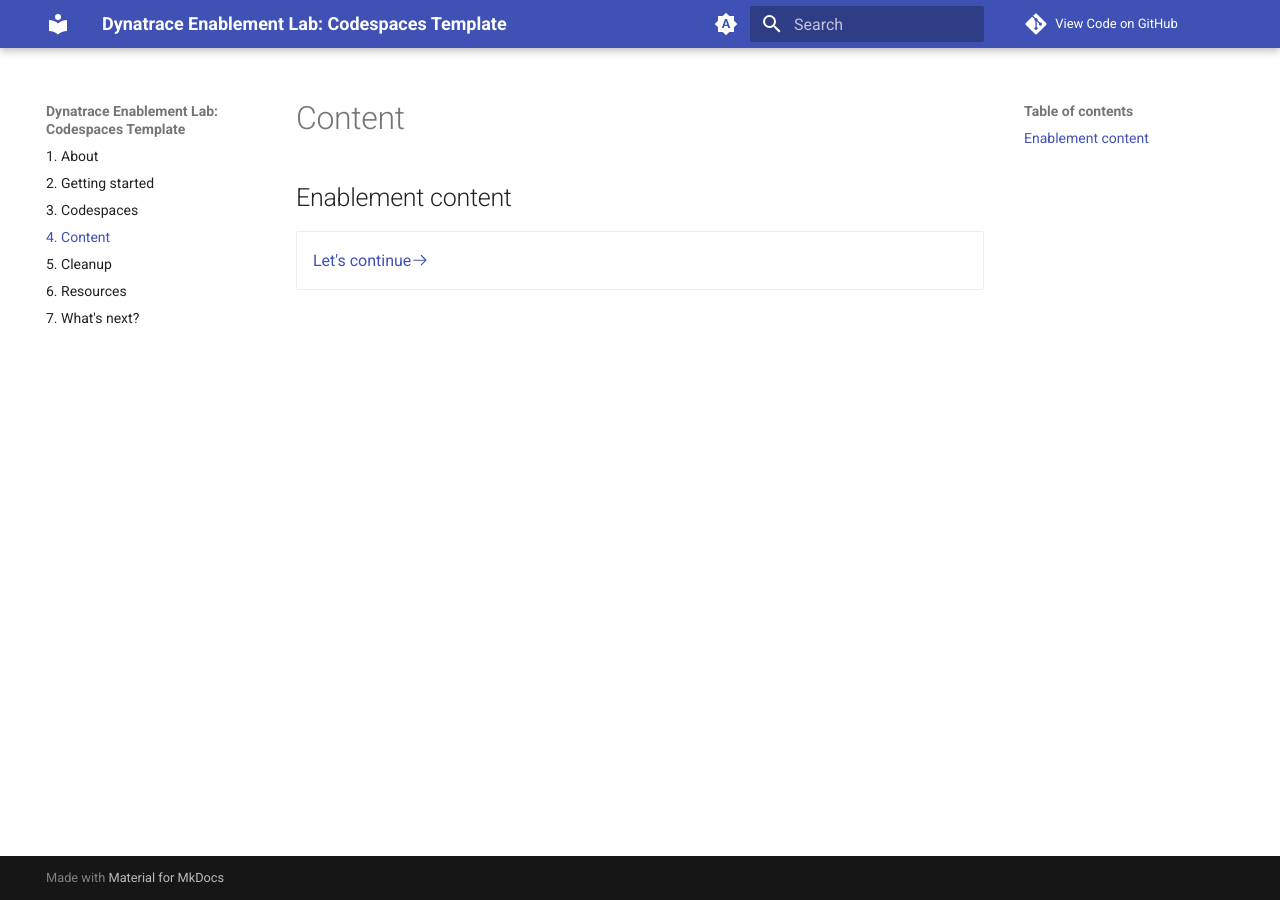
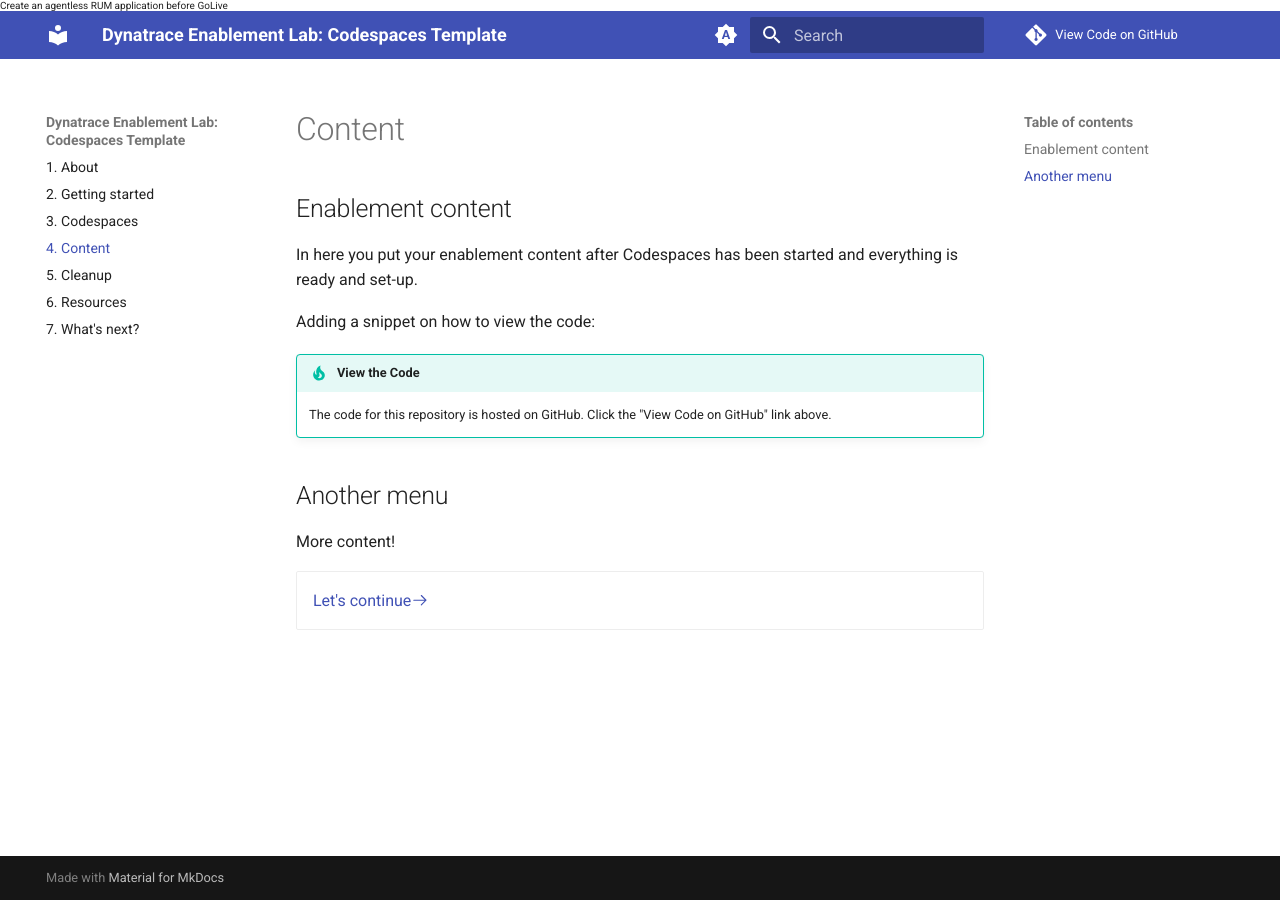
Before and after one commit to popecruzdt/enablement-codespaces-template, an MkDocs documentation site: the page built from docs/4-content.md, in a window 1280 px wide. Built offline with MkDocs 1.6.1 and Material for MkDocs 9.7.7, drawn with Linux system fonts in a browser that asks for light colours; comment, search, counter and statistics services are not loaded.

Commit message:
init
Signed-off-by: Sergio Hinojosa <sergio.hinojosa@dynatrace.com>

```diff
--- a/docs/4-content.md
+++ b/docs/4-content.md
@@ -1,7 +1,17 @@
 # Content
---8<-- "snippets/codespaces.js"
+--8<-- "snippets/4-content.js"
 
 ## Enablement content
+
+In here you put your enablement content after Codespaces has been started and everything is ready and set-up.
+
+Adding a snippet on how to view the code:
+--8<-- "snippets/view-code.md"
+
+
+## Another menu
+
+More content!
 
 
 <div class="grid cards" markdown>
--- a/docs/overrides/main.html
+++ b/docs/overrides/main.html
@@ -4,5 +4,10 @@
   <!-- Add scripts that need to run before here -->
   {{ super() }}
   <!-- Add scripts that need to run afterwards here -->
-   <script type="text/javascript" src="https://js-cdn.dynatrace.com/jstag/145e12d594f/bf64904yne/f82fe07870ea179_complete.js" crossorigin="anonymous"></script>
+   Create an agentless RUM application before GoLive
+   <!-- TODO: Replace Agentless RUM Snippet
+    1. Create an agentless application in Dynatrace
+    2. Replace this snippet with your RUM Snippet
+    <script type="text/javascript" src="https://js-cdn.dynatrace.com/jstag/PLACEHOLDEr/REPLACE_WITH_YOUR_SNIPPET/1234abcd1234abcd_complete.js" crossorigin="anonymous"></script>
+    -->
 {% endblock %}
--- /dev/null
+++ b/docs/snippets/4-content.js
@@ -0,0 +1,5 @@
+<script>
+document.addEventListener('DOMContentLoaded', function() {
+  dynatrace.sendBizEvent('page_load', {"page": "4. Content"});
+});
+</script>
```
Also changed, not shown: README.md (+1 -1 lines), docs/2-getting-started.md (+5 -72 lines), docs/3-codespaces.md (+2 -2 lines), docs/index.md (+2 -1 lines), docs/resources.md (+4 -5 lines), docs/snippets/3-codespaces.js (renamed from docs/snippets/codespaces.js).
